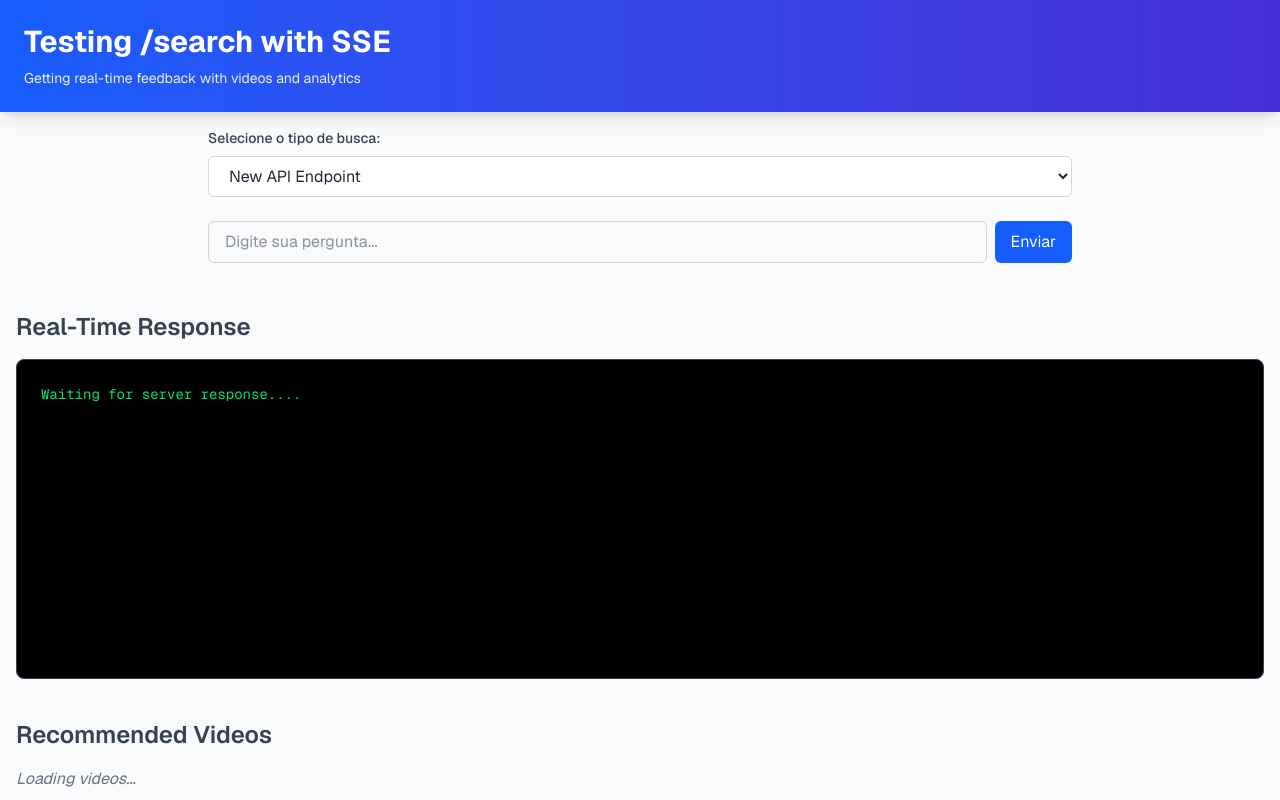
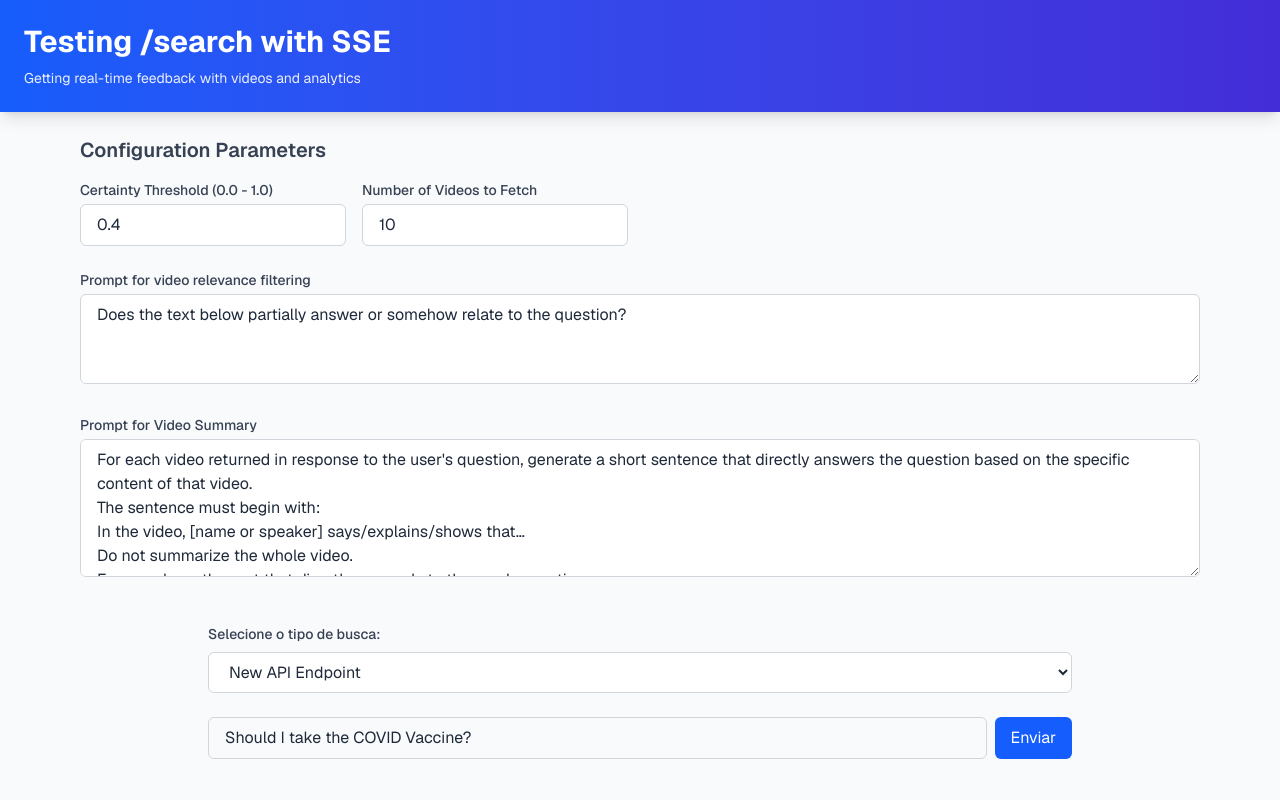
Before and after one commit to marceloroot/test-wellnessu-front, a Next.js app: page / in a window 1280 px wide. Shown: the top 800 px of the page. Built offline with nearby package versions, Linux system fonts and the light colour scheme.

Commit message:
fix: adding configuration parameter via route

```diff
--- a/src/app/page.tsx
+++ b/src/app/page.tsx
@@ -1,20 +1,35 @@
 /* eslint-disable @typescript-eslint/no-explicit-any */
 /* eslint-disable @next/next/no-img-element */
 "use client";
-
 import { useEffect, useRef, useState } from "react";
 
 export default function App() {
   const [streamText, setStreamText] = useState("");
   const [videos, setVideos] = useState([]);
-
   const [isLoading, setIsLoading] = useState(true);
-  const [question, setQuestion] = useState("");
+  const [question, setQuestion] = useState("Should I take the COVID Vaccine?");
   const [isStreaming, setIsStreaming] = useState(false);
   const [finalHtml, setFinalHtml] = useState("");
-  const [endpoint, setEndpoint] = useState("search-complete"); // Novo estado para o endpoint
+  const [endpoint, setEndpoint] = useState("search-complete");
+  const [summaries, setSummaries] = useState<Record<string, string[]>>({});
 
-  const [summaries, setSummaries] = useState<Record<string, string[]>>({});
+  // Parâmetros configuráveis
+  const [certainty, setCertainty] = useState(0.4);
+  const [withLimit, setWithLimit] = useState(10);
+  const [prompt, setPrompt] = useState(
+    "Does the text below partially answer or somehow relate to the question?"
+  );
+  const [promptVideo, setPromptVideo] = useState(
+    `For each video returned in response to the user's question, generate a short sentence that directly answers the question based on the specific content of that video.
+The sentence must begin with:
+In the video, [name or speaker] says/explains/shows that…
+Do not summarize the whole video.
+Focus only on the part that directly responds to the user's question.
+Keep it concise, factual, and in the following style:
+In the video, Dr. Bryan says covid should be treated using ivermectin, azithromycin, and zinc.
+Only return one sentence per video, following this format strictly.
+IMPORTANT: The sentence must contain **between 300 and 350 characters**, including spaces and punctuation. This limit is strict. Do not return more or fewer characters.`
+  );
 
   const lastCharRef = useRef("");
   const eventSourceRef = useRef<EventSource | null>(null);
@@ -31,12 +46,29 @@ export default function App() {
     setSummaries({});
 
     if (eventSourceRef.current) {
-      (eventSourceRef.current as EventSource).close();
+      eventSourceRef.current.close();
     }
 
-    const url = `https://cortex-goldcare-backend-pr-1085.up.railway.app/${endpoint}?q=${encodeURIComponent(
-      q
-    )}`;
+    const params = new URLSearchParams();
+    params.append("q", q);
+
+    if (certainty !== undefined) {
+      params.append("certainty", certainty.toString());
+    }
+
+    if (withLimit !== undefined) {
+      params.append("withLimit", withLimit.toString());
+    }
+
+    if (prompt) {
+      params.append("prompt", prompt);
+    }
+
+    if (promptVideo) {
+      params.append("promptVideo", promptVideo);
+    }
+
+    const url = `http://localhost:3333/${endpoint}?${params.toString()}`;
     const eventSource = new EventSource(url);
     eventSourceRef.current = eventSource;
 
@@ -146,6 +178,95 @@ export default function App() {
         </p>
       </header>
 
+      {/* Configurações Adicionais */}
+      <section className="max-w-6xl mx-auto px-4 py-6 space-y-6">
+        <h2 className="text-xl font-semibold mb-4 text-gray-700">
+          Configuration Parameters
+        </h2>
+
+        {/* Certainty e With Limit lado a lado */}
+        <div className="grid grid-cols-1 sm:grid-cols-2 gap-6">
+          <div className="flex flex-col sm:flex-row gap-4">
+            <div className="flex-1">
+              <label
+                htmlFor="certainty"
+                className="block text-sm font-medium mb-1 text-gray-700"
+              >
+                Certainty Threshold (0.0 - 1.0)
+              </label>
+              <input
+                id="certainty"
+                type="number"
+                step="0.1"
+                min="0"
+                max="1"
+                value={certainty}
+                onChange={(e) => setCertainty(parseFloat(e.target.value))}
+                disabled={isStreaming}
+                className="w-full px-4 py-2 rounded-md border border-gray-300 focus:outline-none focus:ring-2 focus:ring-blue-500 bg-white text-gray-800"
+              />
+            </div>
+            <div className="flex-1">
+              <label
+                htmlFor="with-limit"
+                className="block text-sm font-medium mb-1 text-gray-700"
+              >
+                Number of Videos to Fetch
+              </label>
+              <input
+                id="with-limit"
+                type="number"
+                min="1"
+                max="50"
+                value={withLimit}
+                onChange={(e) => setWithLimit(parseInt(e.target.value))}
+                disabled={isStreaming}
+                className="w-full px-4 py-2 rounded-md border border-gray-300 focus:outline-none focus:ring-2 focus:ring-blue-500 bg-white text-gray-800"
+              />
+            </div>
+          </div>
+        </div>
+
+        {/* Prompt Fields - Um embaixo do outro */}
+        <div className="space-y-6">
+          {/* Prompt Field 1 */}
+          <div>
+            <label
+              htmlFor="prompt"
+              className="block text-sm font-medium mb-1 text-gray-700"
+            >
+              Prompt for video relevance filtering
+            </label>
+            <textarea
+              id="prompt"
+              rows={3}
+              value={prompt}
+              onChange={(e) => setPrompt(e.target.value)}
+              disabled={isStreaming}
+              className="w-full px-4 py-2 rounded-md border border-gray-300 focus:outline-none focus:ring-2 focus:ring-blue-500 bg-white text-gray-800"
+            />
+          </div>
+
+          {/* Prompt Field 2 */}
+          <div>
+            <label
+              htmlFor="prompt-video"
+              className="block text-sm font-medium mb-1 text-gray-700"
+            >
+              Prompt for Video Summary
+            </label>
+            <textarea
+              id="prompt-video"
+              rows={5}
+              value={promptVideo}
+              onChange={(e) => setPromptVideo(e.target.value)}
+              disabled={isStreaming}
+              className="w-full px-4 py-2 rounded-md border border-gray-300 focus:outline-none focus:ring-2 focus:ring-blue-500 bg-white text-gray-800"
+            />
+          </div>
+        </div>
+      </section>
+
       {/* Campo de seleção de endpoint */}
       <section className="max-w-4xl mx-auto px-4 py-4">
         <label
@@ -226,7 +347,11 @@ export default function App() {
                   className="cursor-pointer bg-white rounded-lg overflow-hidden shadow-md hover:shadow-xl transition-shadow duration-300"
                 >
                   <img
-                    src={video.coverImage}
+                    src={
+                      video.coverImage
+                        ? video.coverImage
+                        : "https://placehold.co/600x400?text=No+Image"
+                    }
                     alt={`Thumbnail do vídeo ${index}`}
                     className="w-full h-40 object-cover"
                   />
```
